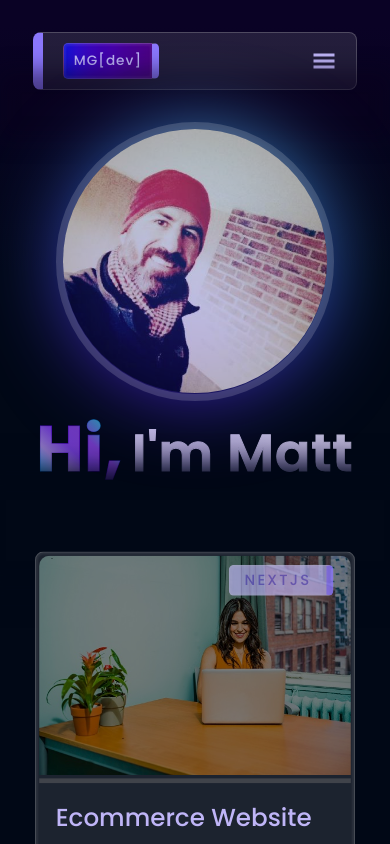
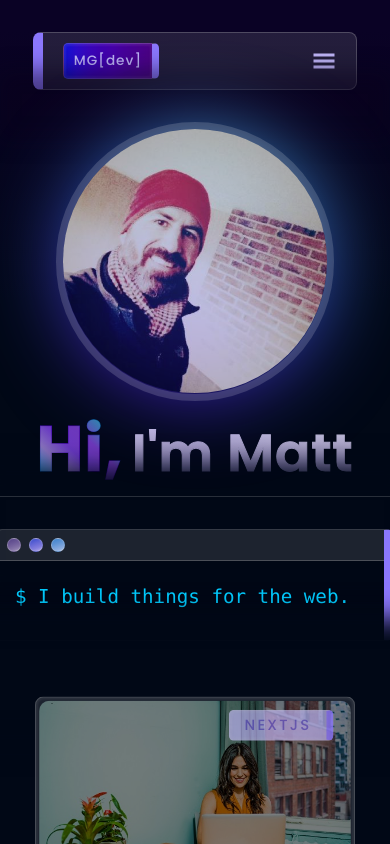
Before and after one commit to midcenturydude7/nextjs-portfolio-site, a Next.js app: page / in a window 390 px wide. Shown: the top 844 px of the page. Built offline with nearby package versions, Linux system fonts and the light colour scheme.

Commit message:
Updated terminal window for responsiveness

```diff
--- a/app/components/HeroSection/HeroSection.jsx
+++ b/app/components/HeroSection/HeroSection.jsx
@@ -45,9 +45,13 @@ const HeroSection = ({ isMobile, isNavOpen }) => {
           </Link>{" "}
           <span className={style["gradient-title-name"]}>I&#39;m Matt</span>
         </h1>
-        {!isMobile && (
         <div className={style["main-terminal"]}>
-            <div className={style["terminal-window"]}>
+          <div
+            className={
+              isMobile
+                ? style["terminal-window-mobile"]
+                : style["terminal-window"]
+            }>
             <div className={style["header-hero"]}>
               <ul>
                 <li className={style["button"]}></li>
@@ -55,6 +59,7 @@ const HeroSection = ({ isMobile, isNavOpen }) => {
                 <li className={style["button"]}></li>
               </ul>
             </div>
+            {!isMobile && (
               <div className={style["console-container"]}>
                 <p>
                   $<span className={style["text-underscore"]} id="text"></span>
@@ -63,9 +68,18 @@ const HeroSection = ({ isMobile, isNavOpen }) => {
                   &#95;
                 </p>
               </div>
+            )}
+            {isMobile && (
+              <div className={style["console-container-mobile"]}>
+                <p>$ I build things for the web.</p>
+                <p className={style["console-underscore"]} id="console-text">
+                  &#95;
+                </p>
+              </div>
+            )}
           </div>
         </div>
-        )}
+
         {/* {isMobile && (
           <div className={style["main-terminal"]}>
             <div className={style["terminal-window"]}>
--- a/app/components/HeroSection/styles/HeroSection.module.css
+++ b/app/components/HeroSection/styles/HeroSection.module.css
@@ -69,12 +69,13 @@
 }
 .main-wrapper .main-content .main-terminal {
   width: 100%;
-  border-top: 1px solid rgba(207, 207, 207, 0.2549019608);
+  border-top: 1px solid rgba(207, 207, 207, 0.1921568627);
   margin-left: -0.125em;
   padding: 0 1.25em 0 7em;
   z-index: 9;
 }
-.main-wrapper .main-content .main-terminal .terminal-window {
+.main-wrapper .main-content .main-terminal .terminal-window,
+.main-wrapper .main-content .main-terminal .terminal-window-mobile {
   width: 600px;
   height: auto;
   margin-top: 2em;
@@ -84,11 +85,13 @@
   border-top-right-radius: 8px;
   border-bottom-right-radius: 8px;
 }
-.main-wrapper .main-content .main-terminal .terminal-window .header-hero {
+.main-wrapper .main-content .main-terminal .terminal-window .header-hero,
+.main-wrapper .main-content .main-terminal .terminal-window-mobile .header-hero {
   background: rgba(236, 236, 236, 0.1176470588);
   border-bottom: 1px solid rgba(207, 207, 207, 0.2549019608);
 }
-.main-wrapper .main-content .main-terminal .terminal-window .header-hero ul {
+.main-wrapper .main-content .main-terminal .terminal-window .header-hero ul,
+.main-wrapper .main-content .main-terminal .terminal-window-mobile .header-hero ul {
   display: flex;
   justify-content: flex-start;
   align-items: center;
@@ -96,40 +99,59 @@
   padding: 0.5em 0;
   list-style-type: none;
 }
-.main-wrapper .main-content .main-terminal .terminal-window .header-hero ul .button {
+.main-wrapper .main-content .main-terminal .terminal-window .header-hero ul .button,
+.main-wrapper .main-content .main-terminal .terminal-window-mobile .header-hero ul .button {
   width: 14px;
   height: 14px;
   border-radius: 50%;
   margin: 0 0.25em;
   border: 1px solid rgba(207, 207, 207, 0.2549019608);
 }
-.main-wrapper .main-content .main-terminal .terminal-window .header-hero ul .button:nth-child(1) {
+.main-wrapper .main-content .main-terminal .terminal-window .header-hero ul .button:nth-child(1),
+.main-wrapper .main-content .main-terminal .terminal-window-mobile .header-hero ul .button:nth-child(1) {
   background-image: var(--gradient-btnPurple);
 }
-.main-wrapper .main-content .main-terminal .terminal-window .header-hero ul .button:nth-child(2) {
+.main-wrapper .main-content .main-terminal .terminal-window .header-hero ul .button:nth-child(2),
+.main-wrapper .main-content .main-terminal .terminal-window-mobile .header-hero ul .button:nth-child(2) {
   background-image: var(--gradient-btnBlue);
 }
-.main-wrapper .main-content .main-terminal .terminal-window .header-hero ul .button:nth-child(3) {
+.main-wrapper .main-content .main-terminal .terminal-window .header-hero ul .button:nth-child(3),
+.main-wrapper .main-content .main-terminal .terminal-window-mobile .header-hero ul .button:nth-child(3) {
   background-image: var(--gradient-btnAqua);
 }
-.main-wrapper .main-content .main-terminal .terminal-window .console-container {
+.main-wrapper .main-content .main-terminal .terminal-window .console-container,
+.main-wrapper .main-content .main-terminal .terminal-window .console-container-mobile,
+.main-wrapper .main-content .main-terminal .terminal-window-mobile .console-container,
+.main-wrapper .main-content .main-terminal .terminal-window-mobile .console-container-mobile {
   position: relative;
   display: flex;
   padding: 1.5em 1.25em 2em;
   font-family: Menlo, Monaco, "Consolas", "Courier New", "Courier";
 }
-.main-wrapper .main-content .main-terminal .terminal-window .console-container p {
+.main-wrapper .main-content .main-terminal .terminal-window .console-container p,
+.main-wrapper .main-content .main-terminal .terminal-window .console-container-mobile p,
+.main-wrapper .main-content .main-terminal .terminal-window-mobile .console-container p,
+.main-wrapper .main-content .main-terminal .terminal-window-mobile .console-container-mobile p {
   font-size: 1.2rem;
   color: #00ccff;
 }
-.main-wrapper .main-content .main-terminal .terminal-window .console-container p span.text-underscore {
+.main-wrapper .main-content .main-terminal .terminal-window .console-container p span.text-underscore,
+.main-wrapper .main-content .main-terminal .terminal-window .console-container-mobile p span.text-underscore,
+.main-wrapper .main-content .main-terminal .terminal-window-mobile .console-container p span.text-underscore,
+.main-wrapper .main-content .main-terminal .terminal-window-mobile .console-container-mobile p span.text-underscore {
   margin-left: 0.4em;
 }
-.main-wrapper .main-content .main-terminal .terminal-window .console-container .console-underscore {
+.main-wrapper .main-content .main-terminal .terminal-window .console-container .console-underscore,
+.main-wrapper .main-content .main-terminal .terminal-window .console-container-mobile .console-underscore,
+.main-wrapper .main-content .main-terminal .terminal-window-mobile .console-container .console-underscore,
+.main-wrapper .main-content .main-terminal .terminal-window-mobile .console-container-mobile .console-underscore {
   opacity: 0;
   animation: blinker 0.4s step-start infinite;
 }
-.main-wrapper .main-content .main-terminal .terminal-window .console-container::after {
+.main-wrapper .main-content .main-terminal .terminal-window .console-container::after,
+.main-wrapper .main-content .main-terminal .terminal-window .console-container-mobile::after,
+.main-wrapper .main-content .main-terminal .terminal-window-mobile .console-container::after,
+.main-wrapper .main-content .main-terminal .terminal-window-mobile .console-container-mobile::after {
   content: "";
   position: absolute;
   bottom: -40px;
@@ -137,6 +159,9 @@
   width: 101.5%;
   height: 1px;
   box-shadow: 0 0 25px 60px rgb(1, 8, 22);
+}
+.main-wrapper .main-content .main-terminal .terminal-window-mobile {
+  width: 450px;
 }
 
 .image-container {
@@ -206,6 +231,10 @@
   }
   .main-wrapper .main-content .main-title .gradient-title-name {
     font-size: 3.75rem;
+  }
+  .main-wrapper .main-terminal {
+    display: flex;
+    padding: 0 1em !important;
   }
 }
 @media (max-width: 950px) {
--- a/app/components/HeroSection/styles/HeroSection.module.scss
+++ b/app/components/HeroSection/styles/HeroSection.module.scss
@@ -78,12 +78,13 @@
 
     .main-terminal {
       width: 100%;
-      border-top: 1px solid #cfcfcf41;
+      border-top: 1px solid #cfcfcf31;
       margin-left: -0.125em;
       padding: 0 1.25em 0 7em;
       z-index: 9;
 
-      .terminal-window {
+      .terminal-window,
+      .terminal-window-mobile {
         width: 600px;
         height: auto;
         margin-top: 2em;
@@ -127,7 +128,8 @@
           }
         }
 
-        .console-container {
+        .console-container,
+        .console-container-mobile {
           position: relative;
           display: flex;
           padding: 1.5em 1.25em 2em;
@@ -157,6 +159,10 @@
             box-shadow: 0 0 25px 60px rgb(1, 8, 22);
           }
         }
+      }
+
+      .terminal-window-mobile {
+        width: 450px;
       }
     }
   }
@@ -250,8 +256,13 @@
         }
       }
     }
+    .main-terminal {
+      display: flex;
+      padding: 0 1em !important;
+    }
   }
 }
+
 @media (max-width: 950px) {
   .main-wrapper {
     width: 100%;
```
Also changed, not shown: 1 other file (tests, documents, lock files or other folders). Lines whose indentation alone changed are shown as unchanged.
